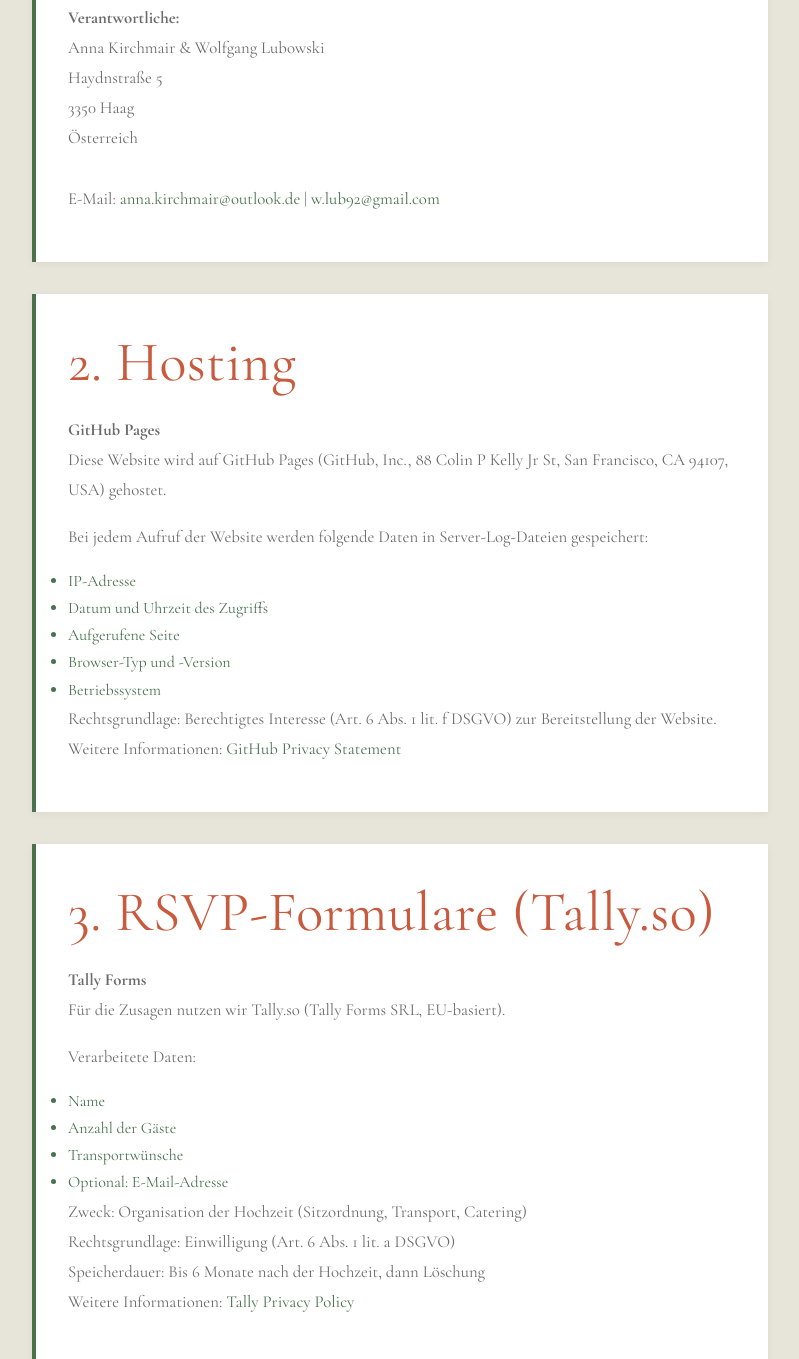
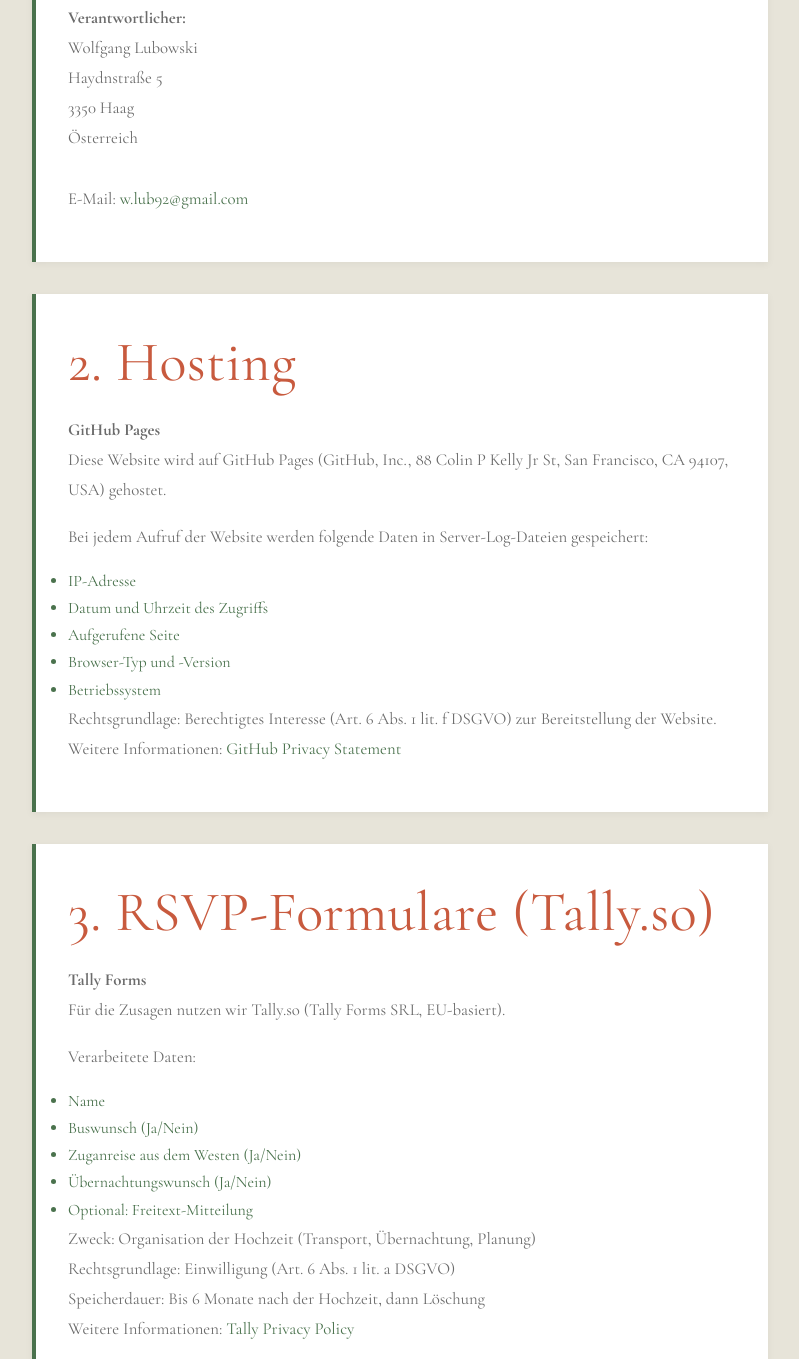
Before and after one commit to lubo92/anna-wolfgang-hochzeit, a plain HTML site: page datenschutz.html in a window 1280 px wide. Shown: the part 1121-2480 px from the top of the page, without its empty margins (240-1039 px from the left). Drawn offline with nearby package versions, Linux system fonts and the light colour scheme.

Commit message:
fix datenschutz statement

```diff
--- a/datenschutz.html
+++ b/datenschutz.html
@@ -44,13 +44,13 @@
                 <h2>1. Allgemeines</h2>
                 <p>Diese Website dient ausschließlich der Information unserer Hochzeitsgäste und ist nicht öffentlich beworben. Die Verarbeitung personenbezogener Daten erfolgt im Rahmen der Datenschutz-Grundverordnung (DSGVO).</p>
 
-                <p><strong>Verantwortliche:</strong><br>
-                Anna Kirchmair & Wolfgang Lubowski<br>
+                <p><strong>Verantwortlicher:</strong><br>
+                Wolfgang Lubowski<br>
                 Haydnstraße 5<br>
                 3350 Haag<br>
                 Österreich<br>
                 <br>
-                E-Mail: <a href="mailto:anna.kirchmair@outlook.de">anna.kirchmair@outlook.de</a> | <a href="mailto:w.lub92@gmail.com">w.lub92@gmail.com</a></p>
+                E-Mail: <a href="mailto:w.lub92@gmail.com">w.lub92@gmail.com</a></p>
             </div>
 
             <div class="info-box">
@@ -79,12 +79,13 @@
                 <p>Verarbeitete Daten:</p>
                 <ul>
                     <li>Name</li>
-                    <li>Anzahl der Gäste</li>
-                    <li>Transportwünsche</li>
-                    <li>Optional: E-Mail-Adresse</li>
+                    <li>Buswunsch (Ja/Nein)</li>
+                    <li>Zuganreise aus dem Westen (Ja/Nein)</li>
+                    <li>Übernachtungswunsch (Ja/Nein)</li>
+                    <li>Optional: Freitext-Mitteilung</li>
                 </ul>
 
-                <p>Zweck: Organisation der Hochzeit (Sitzordnung, Transport, Catering)<br>
+                <p>Zweck: Organisation der Hochzeit (Transport, Übernachtung, Planung)<br>
                 Rechtsgrundlage: Einwilligung (Art. 6 Abs. 1 lit. a DSGVO)<br>
                 Speicherdauer: Bis 6 Monate nach der Hochzeit, dann Löschung<br>
                 Weitere Informationen: <a href="https://tally.so/help/privacy-policy" target="_blank" rel="noopener">Tally Privacy Policy</a></p>
```
